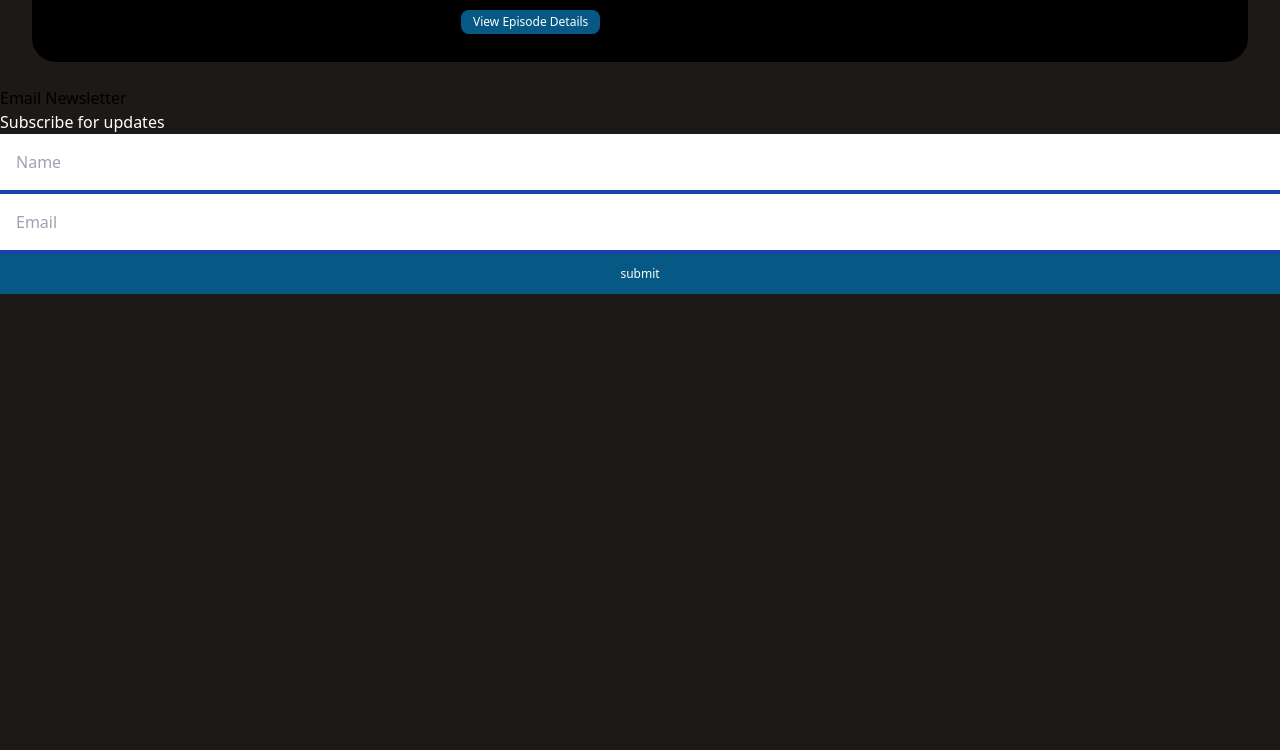
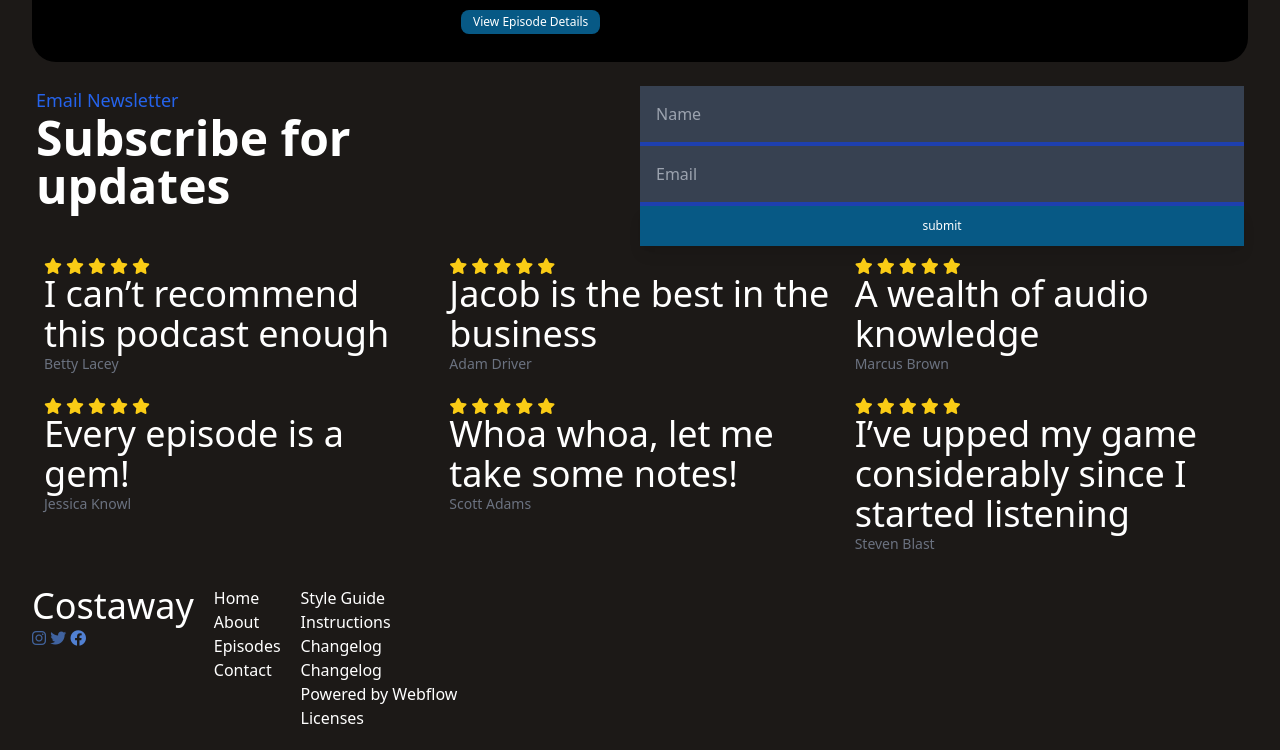
Before and after one commit to Umid0704/22dars, a website: page src/index.html in a window 1280 px wide. Shown: the part 2730-3480 px from the top of the page. Before the commit the page ends 3024 px from the top, so only its background shows below. Drawn offline with Linux system fonts and the light colour scheme.

Commit message:
thee commit

```diff
--- a/src/index.html
+++ b/src/index.html
@@ -116,16 +116,85 @@
     </section>
     <!-- /Section -->
     <!-- Aside -->
-    <aside class="flex flex-col">
-      <div>
-        <p>Email Newsletter</p>
-        <h2 class="text-white ">Subscribe for updates</h2>
+    <aside class="flex flex-col md:flex-row md:px-9 justify-between ">
+      <div class="w-1/3 ">
+        <p class="text-blue-600 text-lg text-center md:text-start "    >Email Newsletter</p>
+        <h2 class="text-white text-3xl text-center md:text-5xl font-semibold md:text-start  ">Subscribe for updates</h2>
       </div>
-      <form class="flex flex-col">
-        <input class="py-4 ps-4 border-b-4  border-blue-800 " type="text" placeholder="Name">
-        <input class="py-4 ps-4 border-b-4 border-blue-800" type="email" placeholder="Email">
+      <form class="flex flex-col w-1/2 ">
+        <input class="py-4 ps-4 border-b-4 bg-gray-700 border-blue-800 " type="text" placeholder="Name">
+        <input class="py-4 ps-4 border-b-4 bg-gray-700 border-blue-800" type="email" placeholder="Email">
         <button   class="bg-sky-800 px-3 py-3 text-xs   text-white  shadow-lg hover:shadow-cyan-500/50 ">submit</button>
       </form>
     </aside>
+    <!-- /Aside -->
+    <!-- grid -->
+    <div class="px-8 grid grid-cols-1 sm:grid-cols-2 md:grid-cols-3">
+     <div class="p-3">
+      <div class="flex gap-1">
+        <i class=" text-yellow-400 fa-solid fa-star"></i><i class=" text-yellow-400 fa-solid fa-star"></i><i class=" text-yellow-400 fa-solid fa-star"></i><i class=" text-yellow-400 fa-solid fa-star"></i><i class=" text-yellow-400 fa-solid fa-star"></i>
+      </div>
+        <p class="max-w-2xl text-4xl text-white">I can’t recommend this podcast enough</p>
+        <p class="text-sm text-gray-500">Betty Lacey</p>
+     </div>
+     <div class="p-3">
+      <div class="flex gap-1">
+        <i class=" text-yellow-400 fa-solid fa-star"></i><i class=" text-yellow-400 fa-solid fa-star"></i><i class=" text-yellow-400 fa-solid fa-star"></i><i class=" text-yellow-400 fa-solid fa-star"></i><i class=" text-yellow-400 fa-solid fa-star"></i>
+      </div>
+        <p class="max-w-2xl text-4xl text-white">Jacob is the best in the business</p>
+        <p class="text-sm text-gray-500">Adam Driver</p>
+     </div>
+     <div class="p-3">
+      <div class="flex gap-1">
+        <i class=" text-yellow-400 fa-solid fa-star"></i><i class=" text-yellow-400 fa-solid fa-star"></i><i class=" text-yellow-400 fa-solid fa-star"></i><i class=" text-yellow-400 fa-solid fa-star"></i><i class=" text-yellow-400 fa-solid fa-star"></i>
+      </div>
+        <p class="max-w-2xl text-4xl text-white">A wealth of audio knowledge</p>
+        <p class="text-sm text-gray-500">Marcus Brown</p>
+     </div>
+     <div class="p-3">
+      <div class="flex gap-1">
+        <i class=" text-yellow-400 fa-solid fa-star"></i><i class=" text-yellow-400 fa-solid fa-star"></i><i class=" text-yellow-400 fa-solid fa-star"></i><i class=" text-yellow-400 fa-solid fa-star"></i><i class=" text-yellow-400 fa-solid fa-star"></i>
+      </div>
+        <p class="max-w-2xl text-4xl text-white">Every episode is a gem!</p>
+        <p class="text-sm text-gray-500">Jessica Knowl</p>
+     </div>
+     <div class="p-3">
+      <div class="flex gap-1">
+        <i class=" text-yellow-400 fa-solid fa-star"></i><i class=" text-yellow-400 fa-solid fa-star"></i><i class=" text-yellow-400 fa-solid fa-star"></i><i class=" text-yellow-400 fa-solid fa-star"></i><i class=" text-yellow-400 fa-solid fa-star"></i>
+      </div>
+        <p class="max-w-2xl text-4xl text-white">Whoa whoa, let me take some notes!</p>
+        <p class="text-sm text-gray-500">Scott Adams</p>
+     </div>
+     <div class="p-3">
+      <div class="flex gap-1">
+        <i class=" text-yellow-400 fa-solid fa-star"></i><i class=" text-yellow-400 fa-solid fa-star"></i><i class=" text-yellow-400 fa-solid fa-star"></i><i class=" text-yellow-400 fa-solid fa-star"></i><i class=" text-yellow-400 fa-solid fa-star"></i>
+      </div>
+        <p class="max-w-2xl text-4xl text-white">I’ve upped my game considerably since I started listening</p>
+        <p class="text-sm text-gray-500">Steven Blast</p>
+     </div>
+
+    </div>
+    <footer class="flex px-8 py-5 gap-5 flex-wrap justify-aroundgit ">
+      <div>
+        <h2 class="text-white text-4xl">Costaway</h2>
+        <i class="fa-brands fa-instagram" style="color: #42649e;"></i>
+        <i class="fa-brands fa-twitter" style="color: #4063a0;"></i>
+        <i class="fa-brands fa-facebook" style="color: #5180d2;"></i>
+      </div>
+     <div> <ul>
+      <li><a class="text-white" href="#">Home</a></li>
+      <li><a class="text-white" href="#">About</a></li>
+      <li><a class="text-white" href="#">Episodes</a></li>
+      <li><a class="text-white" href="#">Contact</a></li>
+    </ul></div>
+      <div><ul>
+        <li><a class="text-white" href="#">Style Guide</a></li>
+        <li><a class="text-white" href="#">Instructions</a></li>
+        <li><a class="text-white" href="#">Changelog</a></li>
+        <li><a class="text-white" href="#">Changelog</a></li>
+        <li><a class="text-white" href="#">Powered by Webflow</a></li>
+        <li><a class="text-white" href="#">Licenses</a></li>
+      </ul></div>
+    </footer>
   </body>
 </html>
```
Also changed, not shown: src/output.css.
